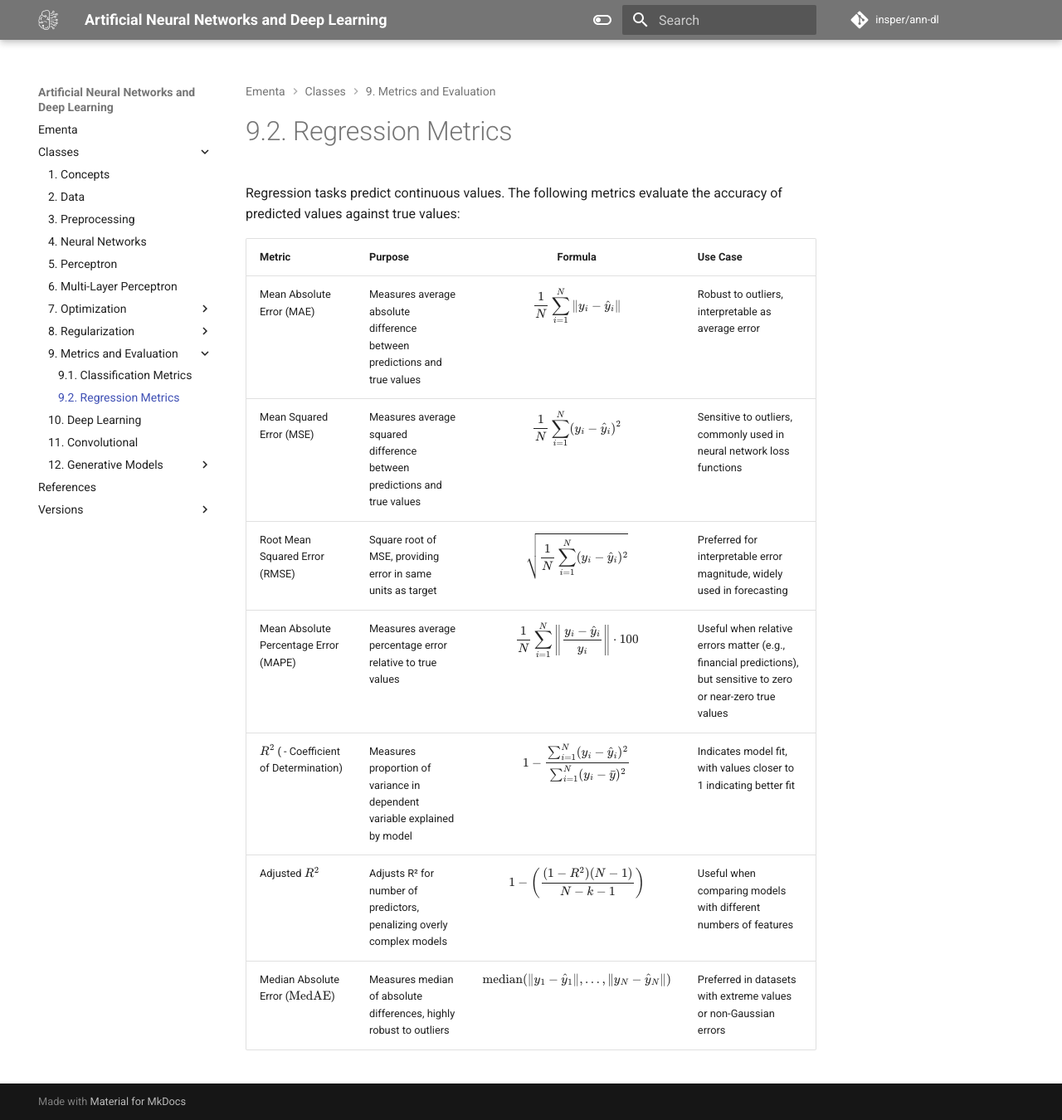
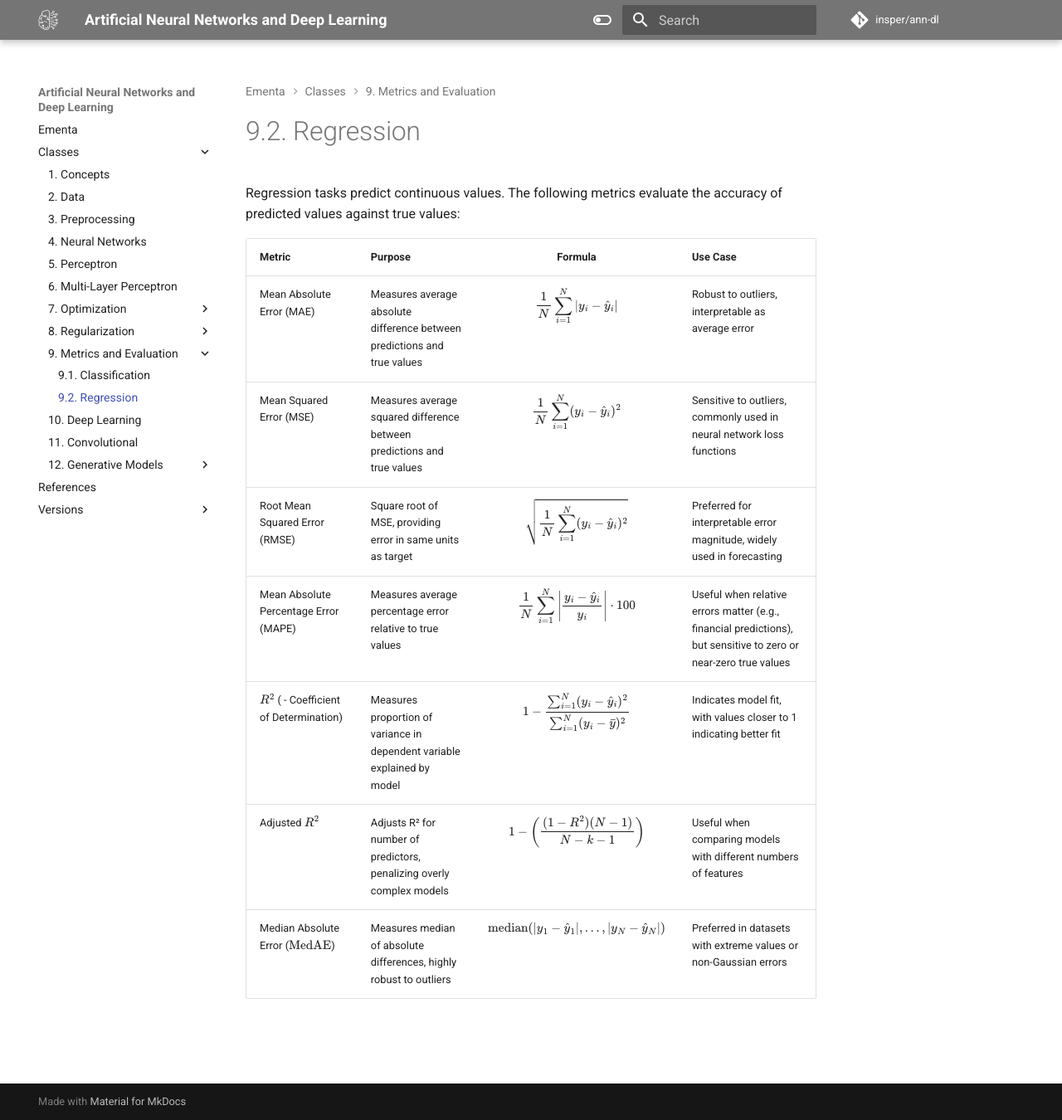
Before and after one commit to Insper/ann-dl, an MkDocs documentation site: the page built from docs/classes/metrics/regression/main.md, in a window 1280 px wide and 1350 px high. Shown: the whole window at 83% size. Built offline with MkDocs 1.6.1 and Material for MkDocs 9.7.7, drawn with Linux system fonts in a browser that asks for light colours; comment, search, counter and statistics services are not loaded.

Commit message:
regression metrics

```diff
--- a/mkdocs.yml
+++ b/mkdocs.yml
@@ -160,8 +160,8 @@
       - 8.3. Batch Normalization: ./classes/regularization/batch-normalization.md
       - 8.4. Early Stopping: ./classes/regularization/early-stopping.md
     - 9. Metrics and Evaluation:
-      - 9.1. Classification Metrics: ./classes/metrics/classification/main.md
-      - 9.2. Regression Metrics: ./classes/metrics/regression/main.md
+      - 9.1. Classification: ./classes/metrics/classification/main.md
+      - 9.2. Regression: ./classes/metrics/regression/main.md
       # - 4.3. Model Evaluation: ./classes/metrics/model-evaluation.md
       # - 4.4. Cross-Validation: ./classes/metrics/cross-validation.md
       # - 4.5. Hyperparameter Tuning: ./classes/metrics/hyperparameter-tuning.md
```
Also changed, not shown: docs/classes/metrics/regression/main.md (+3 -3 lines).
